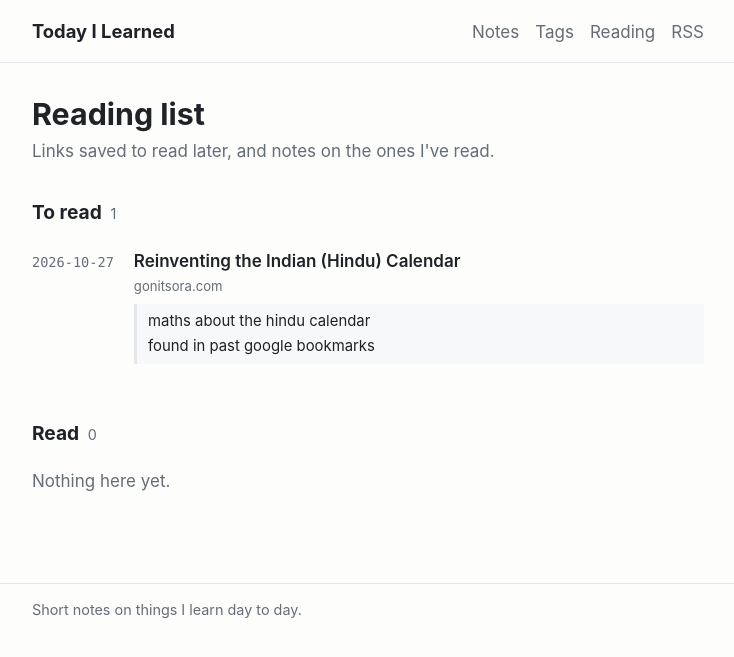
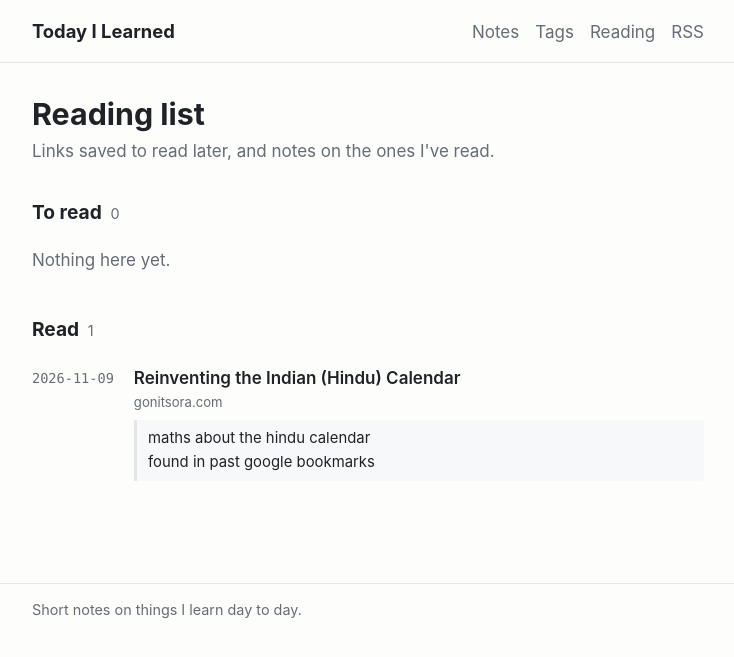
Before and after one commit to ashishnanda/til, a Jekyll site: the page built from reading.html, in a window 1280 px wide. Shown: the top 657 px of the page, without its empty margins (272-1006 px from the left). Built offline with Jekyll 4.4.1, drawn with Linux system fonts in a browser that asks for light colours.

Commit message:
Inbox: mark reading-list entry as read (#5)

```diff
--- a/_data/reading.yml
+++ b/_data/reading.yml
@@ -3,5 +3,6 @@
   url: https://gonitsora.com/reinventing-the-indian-hindu-calendar/
   note: "maths about the hindu calendar \nfound in past google bookmarks"
   added: '2026-10-27T17:01:45Z'
-  status: to-read
+  status: read
   issue: 4
+  read: '2026-11-09T06:10:14Z'
```
